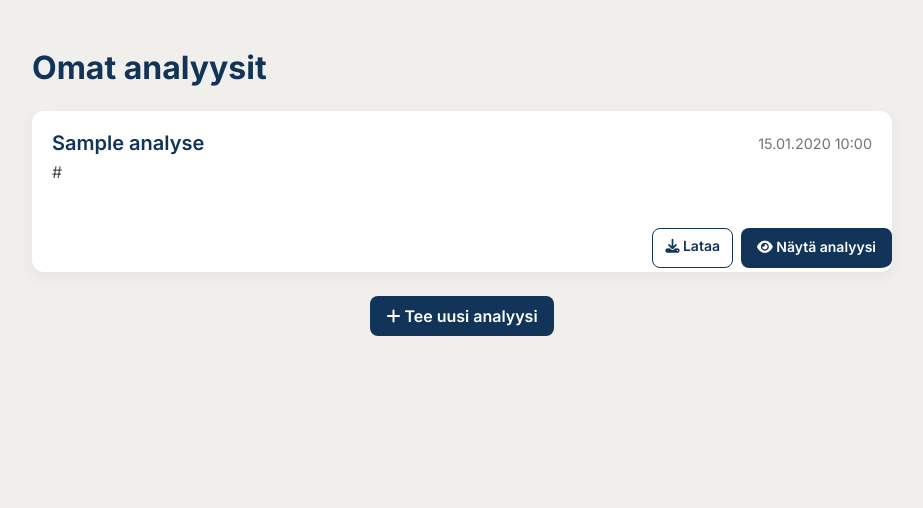
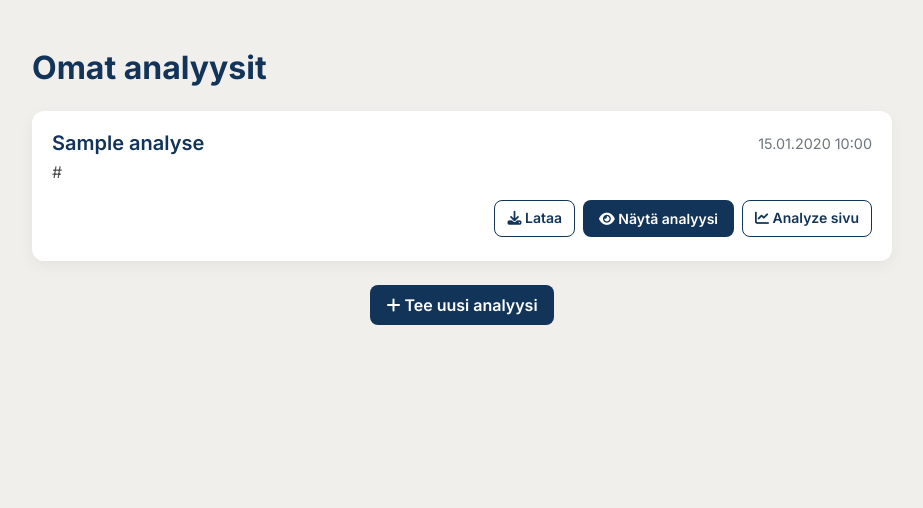
Before and after one commit to MarkkuSeppala/asuntoanalyysi_2, a Flask app: page /analyses in a window 1280 px wide. Shown: the part 203-711 px from the top of the page, without its empty margins (178-1101 px from the left). Run offline with Flask 3, Linux system fonts and the light colour scheme; a user stored in the database is signed in; tables that the repository leaves empty hold one stand-in row (values such as "Sample post").

Commit message:
yritystä

```diff
--- a/templates/analyses.html
+++ b/templates/analyses.html
@@ -99,6 +99,10 @@
         font-weight: 600;
     }
 
+    a:hover .analysis-title {
+        text-decoration: underline;
+    }
+
     .analysis-date {
         color: #6c757d;
         font-size: 0.9rem;
@@ -113,8 +117,21 @@
         white-space: nowrap;
     }
 
+    a:hover .analysis-url {
+        opacity: 1;
+        text-decoration: underline;
+    }
+
     .analysis-actions {
         margin-top: 15px;
+        display: flex;
+        justify-content: flex-end;
+    }
+
+    .analysis-actions a {
+        text-decoration: none;
+        z-index: 10;
+        position: relative;
     }
 
     .empty-state {
@@ -160,21 +177,28 @@
         <div class="analyses-list">
             {% for analysis in analyses %}
                 <div class="analysis-item">
-                    <a href="{{ url_for('view_analysis', analysis_id=analysis.id) }}" class="analysis-link">
+                    <div class="analysis-link">
                         <div class="d-flex justify-content-between align-items-center">
-                            <h5 class="analysis-title mb-0">{{ analysis.title or 'Nimetön analyysi' }}</h5>
+                            <a href="{{ url_for('view_analysis', analysis_id=analysis.id) }}" class="text-decoration-none">
+                                <h5 class="analysis-title mb-0">{{ analysis.title or 'Nimetön analyysi' }}</h5>
+                            </a>
                             <span class="analysis-date">{{ analysis.created_at.strftime('%d.%m.%Y %H:%M') }}</span>
                         </div>
-                        <p class="analysis-url mb-2">{{ analysis.property_url }}</p>
-                        <div class="d-flex justify-content-end mt-3">
+                        <a href="{{ analysis.property_url }}" target="_blank" class="text-decoration-none">
+                            <p class="analysis-url mb-2">{{ analysis.property_url }}</p>
+                        </a>
+                        <div class="analysis-actions mt-3">
                             <a href="{{ url_for('download_analysis', analysis_id=analysis.id) }}" class="btn btn-sm btn-outline-accent me-2">
                                 <i class="fas fa-download"></i> Lataa
                             </a>
-                            <a href="{{ url_for('view_analysis', analysis_id=analysis.id) }}" class="btn btn-sm btn-accent">
+                            <a href="{{ url_for('view_analysis', analysis_id=analysis.id) }}" class="btn btn-sm btn-accent me-2">
                                 <i class="fas fa-eye"></i> Näytä analyysi
                             </a>
+                            <a href="{{ url_for('analyze', url=analysis.property_url|urlencode) }}" class="btn btn-sm btn-outline-accent">
+                                <i class="fas fa-chart-line"></i> Analyze sivu
+                            </a>
                         </div>
-                    </a>
+                    </div>
                 </div>
             {% endfor %}
         </div>
```
